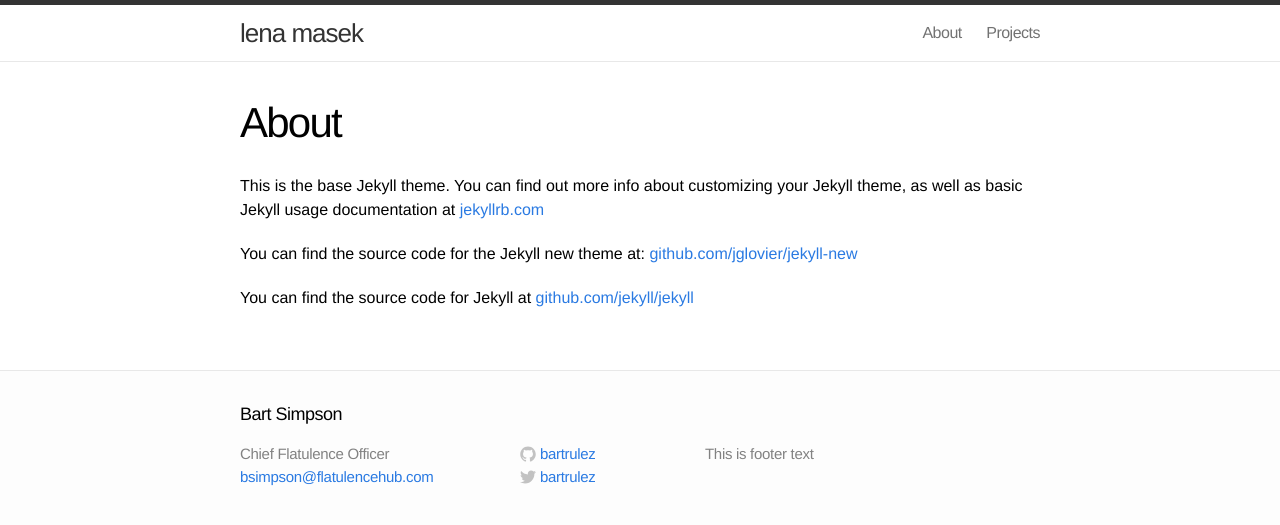
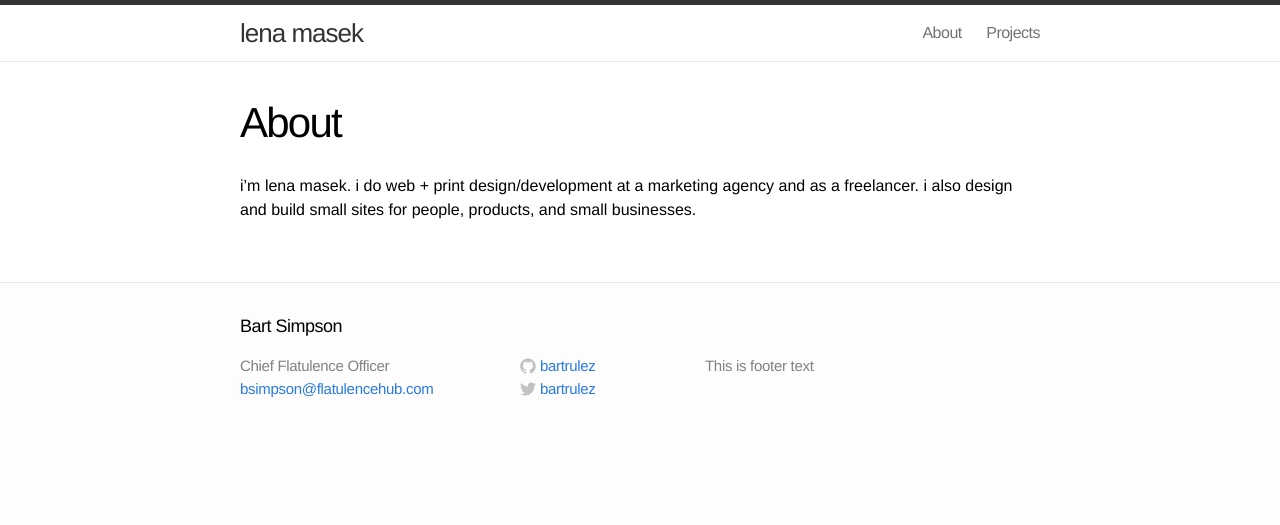
Before and after one commit to lenamasek/lenamasek.github.io, a Jekyll site: the page built from about/index.md, in a window 1280 px wide. Shown: the top 525 px of the page. Built offline with Jekyll 4.4.1, drawn with Linux system fonts in a browser that asks for light colours; Markdown is read by kramdown in place of the engine named in the settings.

Commit message:
Update index.md

```diff
--- a/about/index.md
+++ b/about/index.md
@@ -3,8 +3,4 @@ layout: page
 title: About
 ---
 
-This is the base Jekyll theme. You can find out more info about customizing your Jekyll theme, as well as basic Jekyll usage documentation at [jekyllrb.com](http://jekyllrb.com/)
-
-You can find the source code for the Jekyll new theme at: [github.com/jglovier/jekyll-new](https://github.com/jglovier/jekyll-new)
-
-You can find the source code for Jekyll at [github.com/jekyll/jekyll](https://github.com/jekyll/jekyll)
+i'm lena masek. i do web + print design/development at a marketing agency and as a freelancer. i also design and build small sites for people, products, and small businesses.
```
